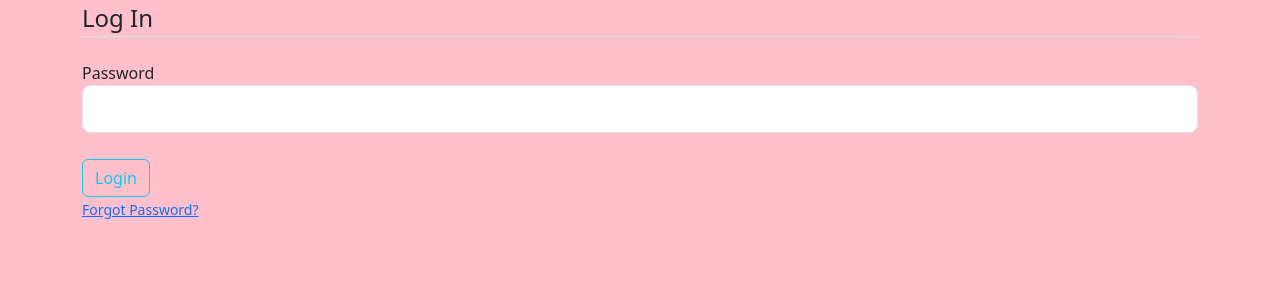
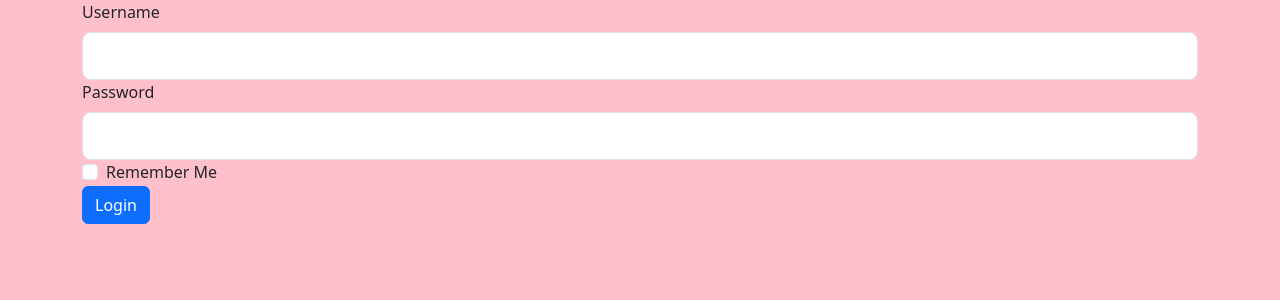
Before and after one commit to Aiirey/DIS, a Flask app: template bank/templates/login.html in a window 1280 px wide. Shown: the part 56-356 px from the top of the page. Run offline with Flask 3, Linux system fonts and the light colour scheme; the template is opened without the code that fills it: values that come from a table or form of the project are taken from there, others are empty.

Commit message:
Fix login

```diff
--- a/bank/forms.py
+++ b/bank/forms.py
@@ -5,4 +5,5 @@ from wtforms.validators import DataRequired, Length, EqualTo, ValidationError
 class LoginForm(FlaskForm):
     username = StringField('Username', validators=[DataRequired()])
     password = PasswordField('Password', validators=[DataRequired()])
+    remember = BooleanField('Remember Me')
     submit = SubmitField('Login')
--- a/bank/templates/login.html
+++ b/bank/templates/login.html
@@ -1,28 +1,25 @@
 {% extends "layout.html" %}
 {% block content %}
-    <div class="content-section">
-        <form method="POST" action="">
+    <form method="POST">
         {{ form.hidden_tag() }}
-            <fieldset class="form-group">
-                <legend class="border-bottom mb-4">Log In</legend>
-                <div class="form-group">
-                    {{ form.id.label(class="form-control-label") }}
-                    {% if form.id.errors %}
-                        {{ form.id(class="form-control form-control-lg is-invalid") }}
-                        <div class="invalid-feedback">
-                            {% for error in form.id.errors %}
+        <div class="col-auto">
+            {{ form.username.label(class="form-label") }}
+            {% if form.username.errors %}
+                {{ form.username(class="form-control form-control-lg is-invalid") }}
+                <div>
+                    {% for error in form.username.errors %}
                         <span>{{ error }}</span>
                     {% endfor %}
                 </div>
             {% else %}
-                        {{ form.id(class="form-control form-control-lg") }}
+                {{ form.username(class="form-control form-control-lg") }}
             {% endif %}
         </div>
-                <div class="form-group">
-                    {{ form.password.label(class="form-control-label") }}
+        <div class="col-auto">
+            {{ form.password.label(class="form-label") }}
             {% if form.password.errors %}
                 {{ form.password(class="form-control form-control-lg is-invalid") }}
-                        <div class="invalid-feedback">
+                <div>
                     {% for error in form.password.errors %}
                         <span>{{ error }}</span>
                     {% endfor %}
@@ -35,15 +32,8 @@
             {{ form.remember(class="form-check-input") }}
             {{ form.remember.label(class="form-check-label") }}
         </div>
-            </fieldset>
-            <div class="form-group">
-                {{ form.submit(class="btn btn-outline-info") }}
+        <div class="col-auto">
+            {{ form.submit(class="btn btn-primary mb-3") }}
         </div>
-            <small class="text-muted">
-                <a href="#">Forgot Password?</a>
-            </small>
     </form>
-
-    </div>
-
 {% endblock content %}
```
Also changed, not shown: bank/Login/routes.py (+9 -17 lines), bank/Warehouse/routes.py (+3 -9 lines), bank/models.py (+14 -2 lines). Lines whose indentation alone changed are shown as unchanged.
